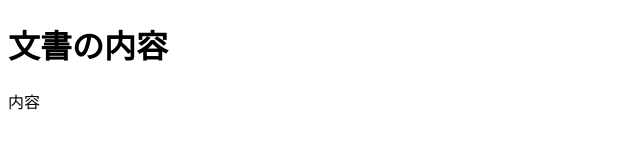
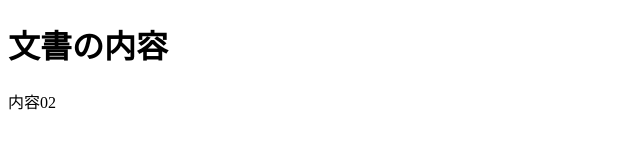
Before and after one commit to MayumiTsuchiya/test, a plain HTML site: page index.html in a window 1280 px wide. Shown: the full height of the page, 0-640 px from the left. Drawn offline with Linux system fonts and the light colour scheme.

Commit message:
修正
修正

```diff
--- a/index.html
+++ b/index.html
@@ -11,7 +11,7 @@
 
 <h1>文書の内容</h1>
 
-<p>内容</p>
+<p>内容02</p>
 
 </body>
 </html>
```
